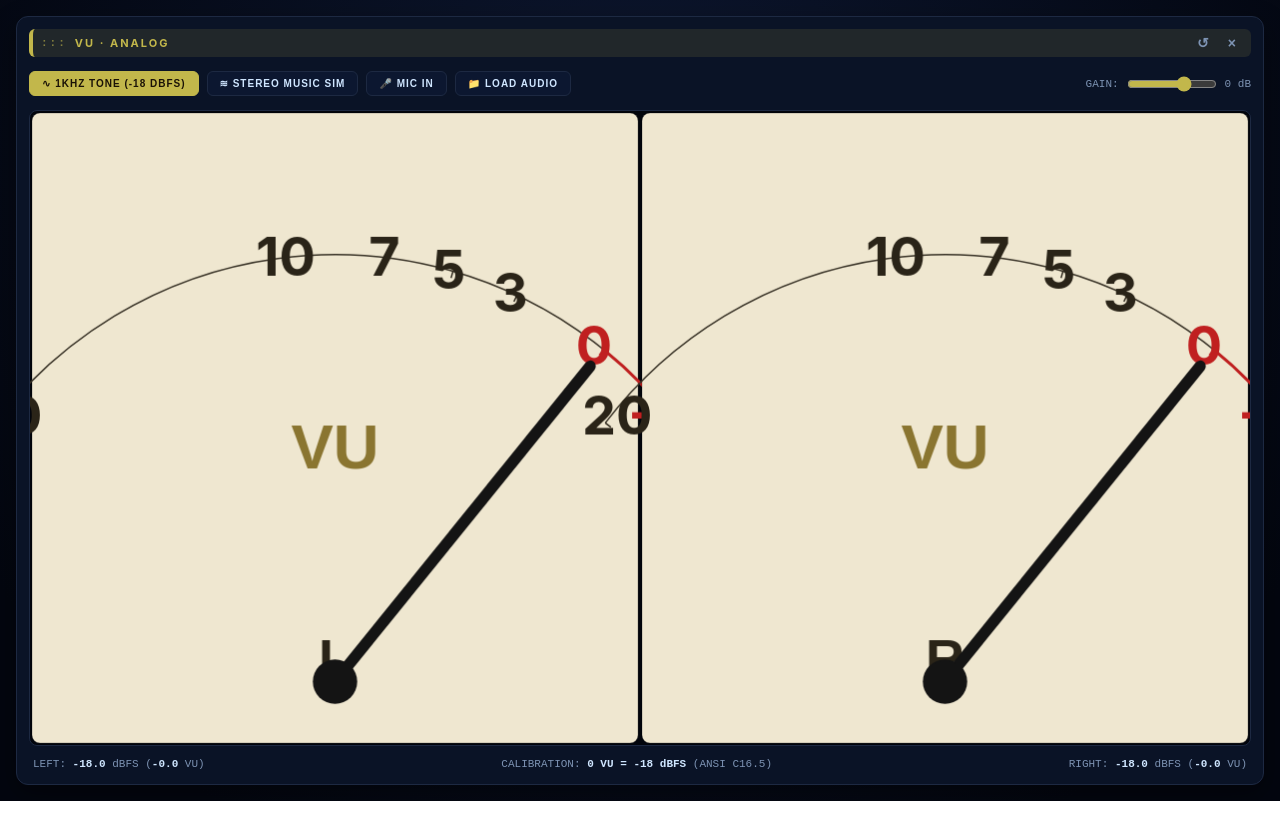
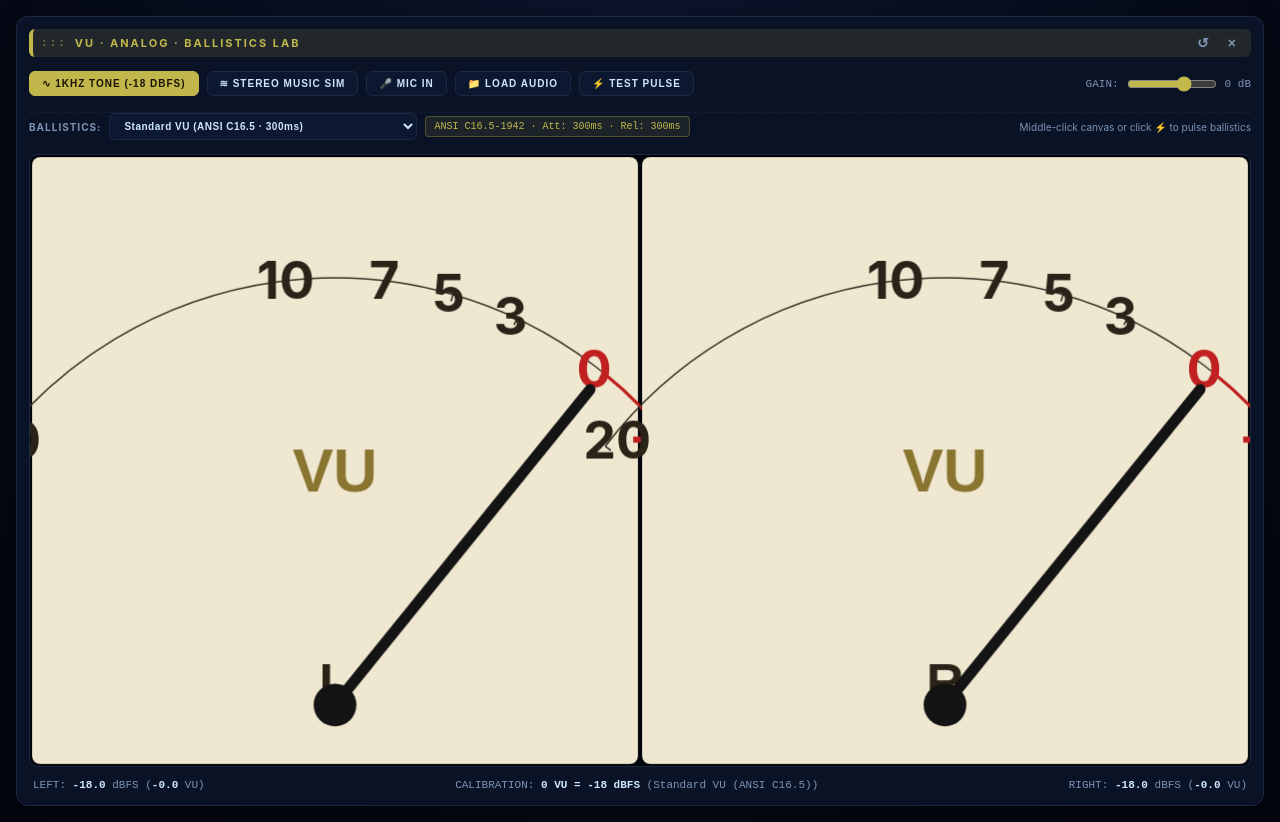
Before and after one commit to LikeDotAudio/APK.softapp.TEST.AUDIO.VuAnalog, a website with bundled scripts: page index.html in a window 1280 px wide. Before the commit the page ends 801 px from the top, so only its background shows below. Built offline with nearby package versions, Linux system fonts and the light colour scheme.

Commit message:
feat(ballistics): integrate GUI needle meter ballistics library & dynamic engine into TEST.AUDIO.VuAnalog

```diff
--- a/index.html
+++ b/index.html
@@ -112,6 +112,43 @@
     }
     input[type="file"] { display: none; }
 
+    select {
+      font: bold 10px sans-serif;
+      letter-spacing: 0.5px;
+      padding: 6px 10px;
+      border-radius: 6px;
+      border: 1px solid var(--edge);
+      background: #0c1730;
+      color: var(--text);
+      cursor: pointer;
+      outline: none;
+      transition: border-color 0.15s ease;
+    }
+    select:hover, select:focus {
+      border-color: var(--hc);
+    }
+
+    .bal-group {
+      display: flex;
+      align-items: center;
+      gap: 8px;
+      font-size: 10px;
+      font-weight: 700;
+      color: var(--dim);
+      letter-spacing: 1px;
+      text-transform: uppercase;
+    }
+    .bal-badge {
+      font-size: 10px;
+      font-family: monospace;
+      color: var(--hc);
+      background: rgba(194, 183, 75, 0.1);
+      border: 1px solid rgba(194, 183, 75, 0.3);
+      padding: 4px 8px;
+      border-radius: 4px;
+      white-space: nowrap;
+    }
+
     .ctrl-group {
       display: flex;
       align-items: center;
@@ -138,6 +175,7 @@
       display: flex;
       align-items: center;
       justify-content: center;
+      cursor: crosshair;
     }
     canvas {
       width: 100%;
@@ -149,10 +187,13 @@
     .readout {
       display: flex;
       justify-content: space-between;
+      align-items: center;
       font-family: monospace;
       font-size: 11px;
       color: var(--dim);
       padding: 2px 4px;
+      flex-wrap: wrap;
+      gap: 8px;
     }
     .readout b { color: var(--text); }
   </style>
@@ -161,13 +202,14 @@
 
   <div class="card-wrap">
     <div class="card-header">
-      <div class="card-title">VU · ANALOG</div>
+      <div class="card-title">VU · ANALOG · BALLISTICS LAB</div>
       <div class="header-btns">
         <button class="btn-icon" title="Reset Meter" id="btnReset">↺</button>
         <button class="btn-icon" title="Close" id="btnClose">×</button>
       </div>
     </div>
 
+    <!-- Source Controls Toolbar -->
     <div class="toolbar">
       <button id="btnTone" class="on">∿ 1kHz Tone (-18 dBFS)</button>
       <button id="btnMod">≋ Stereo Music Sim</button>
@@ -176,6 +218,7 @@
         📁 Load Audio
         <input type="file" id="fileIn" accept="audio/*,video/*">
       </label>
+      <button id="btnPulse" title="Trigger transient test pulse to observe needle ballistics">⚡ Test Pulse</button>
 
       <div class="ctrl-group">
         <span>GAIN:</span>
@@ -184,13 +227,46 @@
       </div>
     </div>
 
-    <div class="meter-box">
+    <!-- Ballistics Library Selector Toolbar -->
+    <div class="toolbar" style="padding-top: 0; border-top: 1px dashed rgba(29, 41, 66, 0.6); margin-top: 2px;">
+      <div class="bal-group">
+        <span>BALLISTICS:</span>
+        <select id="balSelect">
+          <optgroup label="Averaging &amp; Loudness Standards">
+            <option value="standard_vu" selected>Standard VU (ANSI C16.5 · 300ms)</option>
+            <option value="rms_calculated">RMS Calculated (300ms window)</option>
+            <option value="lufs_momentary">LUFS Momentary (400ms window)</option>
+            <option value="lufs_shortterm">LUFS Short-Term (3s window)</option>
+          </optgroup>
+          <optgroup label="Quasi-Peak (Protection)">
+            <option value="ppm_type_1">PPM Type I (DIN 45406 · 10ms / 1.5s)</option>
+            <option value="ppm_type_2">PPM Type II (BBC BS 4297 · 10ms / 2.8s)</option>
+            <option value="true_peak">True Peak dBTP (ITU-R BS.1770 · 2s Hold)</option>
+          </optgroup>
+          <optgroup label="Console &amp; Physical Profiles">
+            <option value="console_med">Console Standard (200ms / 800ms / 500ms Hold)</option>
+            <option value="fast_response">Fast Response (50ms / 200ms)</option>
+            <option value="slow_response">Slow Response (500ms / 2s)</option>
+            <option value="super_slow">Super Slow Vintage (1s / 4s)</option>
+            <option value="peak_hold_3s">Peak Hold (3s Hold / 10s Decay)</option>
+            <option value="master_console">Master Console Bank (300ms / 1.5s)</option>
+            <option value="compressor_gr">Compressor Gain Reduction (10ms / 100ms)</option>
+          </optgroup>
+        </select>
+      </div>
+      <span id="balBadge" class="bal-badge">ANSI C16.5 · Att: 300ms · Rel: 300ms</span>
+      <span style="font-size: 10px; color: var(--dim); margin-left: auto;">Middle-click canvas or click ⚡ to pulse ballistics</span>
+    </div>
+
+    <!-- Meter Canvas Container -->
+    <div class="meter-box" title="Middle-click to fire a ballistic test pulse">
       <canvas id="vuCanvas"></canvas>
     </div>
 
+    <!-- Telemetry Readout Footer -->
     <div class="readout">
       <span>LEFT: <b id="valL">-18.0</b> dBFS (<b id="vuL">0.0</b> VU)</span>
-      <span>CALIBRATION: <b>0 VU = -18 dBFS</b> (ANSI C16.5)</span>
+      <span id="calibText">CALIBRATION: <b>0 VU = -18 dBFS</b> (ANSI C16.5)</span>
       <span>RIGHT: <b id="valR">-18.0</b> dBFS (<b id="vuR">0.0</b> VU)</span>
     </div>
   </div>
--- a/js/app.js
+++ b/js/app.js
@@ -1,5 +1,8 @@
 // TEST.AUDIO.VuAnalog — Standalone Analog Moving-Coil VU Meter
-// Conforms to ANSI C16.5 ballistic response (-20 to +3 VU, 0 VU = -18 dBFS).
+// Conforms to ANSI C16.5, DIN 45406, BS 4297, ITU-R BS.1770, and Console ballistic profiles.
+// Sourced from APK.audio GUI Frames sample library (5_Samples/2_Metering/1_Needle)
+
+import { BALLISTICS_LIBRARY, BallisticsEngine } from './ballistics.js';
 
 const canvas = document.getElementById('vuCanvas');
 const ctx = canvas.getContext('2d');
@@ -10,10 +13,41 @@ const vuR = document.getElementById('vuR');
 const btnTone = document.getElementById('btnTone');
 const btnMod = document.getElementById('btnMod');
 const btnMic = document.getElementById('btnMic');
+const btnPulse = document.getElementById('btnPulse');
 const fileIn = document.getElementById('fileIn');
 const gainSlider = document.getElementById('gainSlider');
 const gainVal = document.getElementById('gainVal');
 const btnReset = document.getElementById('btnReset');
+const balSelect = document.getElementById('balSelect');
+const balBadge = document.getElementById('balBadge');
+const calibText = document.getElementById('calibText');
+
+// ── Ballistics Engines ──
+let currentPreset = BALLISTICS_LIBRARY.standard_vu;
+const engineL = new BallisticsEngine(currentPreset);
+const engineR = new BallisticsEngine(currentPreset);
+
+function updateBallisticsBadge(preset) {
+  if (balBadge) {
+    const holdStr = preset.hold_time ? ` · Hold: ${preset.hold_time}ms` : '';
+    balBadge.textContent = `${preset.standard} · Att: ${preset.attack_ms}ms · Rel: ${preset.release_ms}ms${holdStr}`;
+    balBadge.title = preset.notes;
+  }
+  if (calibText) {
+    calibText.innerHTML = `CALIBRATION: <b>0 VU = -18 dBFS</b> (${preset.name})`;
+  }
+}
+
+if (balSelect) {
+  balSelect.addEventListener('change', () => {
+    const key = balSelect.value;
+    const preset = BALLISTICS_LIBRARY[key] || BALLISTICS_LIBRARY.standard_vu;
+    currentPreset = preset;
+    engineL.configure(preset);
+    engineR.configure(preset);
+    updateBallisticsBadge(preset);
+  });
+}
 
 // ── Palette Constants (from SPOG domain/palette.ts) ──
 const PAL = {
@@ -33,7 +67,7 @@ function alpha(hex, a) {
   return `rgba(${r},${g},${b},${a})`;
 }
 
-// ── Drawing Engine (matching SPOG scopes-audio.ts) ──
+// ── Drawing Engine (matching SPOG scopes-audio.ts & libControl/metering) ──
 const VU_LO = -20, VU_HI = 3;
 const VU_MARKS = [
   [-20, '20'], [-10, '10'], [-7, '7'], [-5, '5'], [-3, '3'], [0, '0'], [3, '+3']
@@ -183,7 +217,6 @@ function setMusicSim() {
 
   osc1.frequency.value = 220; // A3 bass
   osc2.frequency.value = 440; // A4 lead
-  const merger = audioCtx.createChannelMerger(2);
 
   const subGain = audioCtx.createGain();
   subGain.gain.value = 0.15;
@@ -248,6 +281,41 @@ fileIn.addEventListener('change', async (e) => {
   updateToolbar('file');
 });
 
+// ── Transient Pulse Testing (matches FieldComponent ballistics test) ──
+let pulseUntil = 0;
+let pulseDb = -6.0;
+
+function triggerPulse(targetDb = -6.0) {
+  initAudio();
+  pulseUntil = performance.now() + 150;
+  pulseDb = targetDb;
+
+  if (audioCtx && masterGain) {
+    const osc = audioCtx.createOscillator();
+    const pGain = audioCtx.createGain();
+    pGain.gain.value = Math.pow(10, targetDb / 20);
+    osc.type = 'triangle';
+    osc.frequency.value = 800;
+    osc.connect(pGain);
+    pGain.connect(masterGain);
+    const now = audioCtx.currentTime;
+    osc.start(now);
+    osc.stop(now + 0.15);
+  }
+}
+
+if (btnPulse) {
+  btnPulse.addEventListener('click', () => triggerPulse(-6.0));
+}
+
+// Middle-click (or click) on canvas to test needle ballistics
+canvas.addEventListener('mousedown', (e) => {
+  if (e.button === 1 || e.altKey || e.shiftKey) {
+    e.preventDefault();
+    triggerPulse(-6.0);
+  }
+});
+
 function updateToolbar(active) {
   btnTone.classList.toggle('on', active === 'tone');
   btnMod.classList.toggle('on', active === 'mod');
@@ -267,8 +335,8 @@ gainSlider.addEventListener('input', () => {
 });
 
 btnReset.addEventListener('click', () => {
-  smoothL = -60;
-  smoothR = -60;
+  engineL.reset();
+  engineR.reset();
   gainSlider.value = 0;
   gainVal.textContent = '0 dB';
   if (masterGain) masterGain.gain.value = 1.0;
@@ -276,8 +344,6 @@ btnReset.addEventListener('click', () => {
 });
 
 // ── Ballistics & Render Loop ──
-let smoothL = -60;
-let smoothR = -60;
 const bufL = new Float32Array(512);
 const bufR = new Float32Array(512);
 
@@ -317,11 +383,15 @@ function loop(now) {
     rawDbR = -18.0;
   }
 
-  // ANSI C16.5 VU meter ballistics smoothing:
-  // Rise/fall time constant tau ≈ 0.3s (300 ms)
-  const alphaFactor = 1 - Math.exp(-dt / 0.15); // tuned for smooth 300ms rise
-  smoothL += (rawDbL - smoothL) * alphaFactor;
-  smoothR += (rawDbR - smoothR) * alphaFactor;
+  // Inject test pulse if active
+  if (now < pulseUntil) {
+    rawDbL = Math.max(rawDbL, pulseDb);
+    rawDbR = Math.max(rawDbR, pulseDb);
+  }
+
+  // Process ballistics through library engine
+  const smoothL = engineL.update(rawDbL, dt, now);
+  const smoothR = engineR.update(rawDbR, dt, now);
 
   drawVUpair(canvas, smoothL, smoothR);
 
@@ -341,4 +411,7 @@ window.addEventListener('pointerdown', () => {
   if (!audioCtx) setTone();
 }, { once: true });
 
+// Initialize badge with default preset
+updateBallisticsBadge(currentPreset);
+
 requestAnimationFrame(loop);
--- /dev/null
+++ b/js/ballistics.js
@@ -0,0 +1,281 @@
+// js/ballistics.js — Ballistics Engine & Preset Library for TEST.AUDIO.VuAnalog
+// Sourced from the APK.audio GUI Frames sample library (5_Samples/2_Metering/1_Needle)
+// Conforms to ANSI C16.5, DIN 45406, BS 4297, ITU-R BS.1770, and Console profiles.
+
+export const BALLISTICS_LIBRARY = {
+  // ── I. Averaging & Loudness Standards ──
+  standard_vu: {
+    id: 'standard_vu',
+    name: 'Standard VU (ANSI C16.5)',
+    category: 'Averaging / Loudness',
+    standard: 'ANSI C16.5-1942',
+    attack_ms: 300,
+    release_ms: 300,
+    dwell_time: 300,
+    hold_time: 0,
+    resting_point: -20.0,
+    notes: "ANSI C16.5-1942. Philosophy: Approximates 'perceived loudness'. 0 VU = +4 dBu (-18 dBFS). 300ms attack/decay, 1-1.5% overshoot.",
+    source: '5_Samples/2_Metering/1_Needle/0_REF/reference_meters.json'
+  },
+  rms_calculated: {
+    id: 'rms_calculated',
+    name: 'RMS (Calculated)',
+    category: 'Averaging / Loudness',
+    standard: 'AES-17 / RMS Power',
+    attack_ms: 300,
+    release_ms: 300,
+    dwell_time: 300,
+    hold_time: 0,
+    resting_point: -20.0,
+    notes: 'Mathematical calculation of average power over time. Ballistics: Variable windowing.',
+    source: '5_Samples/2_Metering/1_Needle/0_REF/reference_meters.json'
+  },
+  lufs_momentary: {
+    id: 'lufs_momentary',
+    name: 'LUFS Momentary (400ms)',
+    category: 'Loudness',
+    standard: 'ITU-R BS.1770-4 / EBU R128',
+    attack_ms: 400,
+    release_ms: 400,
+    dwell_time: 400,
+    hold_time: 0,
+    resting_point: -36.0,
+    notes: 'ITU-R BS.1770-4. Sliding 400ms window perceived loudness calculation.',
+    source: '5_Samples/2_Metering/1_Needle/0_REF/reference_meters.json'
+  },
+  lufs_shortterm: {
+    id: 'lufs_shortterm',
+    name: 'LUFS Short-Term (3s)',
+    category: 'Loudness',
+    standard: 'ITU-R BS.1770-4 / EBU R128',
+    attack_ms: 3000,
+    release_ms: 3000,
+    dwell_time: 1000,
+    hold_time: 0,
+    resting_point: -36.0,
+    notes: 'ITU-R BS.1770-4. Sliding 3s window K-weighted average.',
+    source: '5_Samples/2_Metering/1_Needle/0_REF/reference_meters.json'
+  },
+
+  // ── II. Quasi-Peak & Protection Meters ──
+  ppm_type_1: {
+    id: 'ppm_type_1',
+    name: 'PPM Type I (DIN 45406)',
+    category: 'Quasi-Peak (Protection)',
+    standard: 'DIN 45406 / IEC 60268-10 I',
+    attack_ms: 10,
+    release_ms: 1500,
+    dwell_time: 500,
+    hold_time: 0,
+    resting_point: -50.0,
+    notes: 'DIN 45406. Catches fast peaks to prevent overload. 10ms attack, 1.5s decay (-20dB).',
+    source: '5_Samples/2_Metering/1_Needle/0_REF/reference_meters.json'
+  },
+  ppm_type_2: {
+    id: 'ppm_type_2',
+    name: 'PPM Type II (BBC BS 4297)',
+    category: 'Quasi-Peak (Protection)',
+    standard: 'BS 4297 / IEC 60268-10 II',
+    attack_ms: 10,
+    release_ms: 2800,
+    dwell_time: 1000,
+    hold_time: 0,
+    resting_point: -50.0,
+    notes: 'BS 4297. Reduces operator eye fatigue. 10ms attack, 2.8s decay (-24dB).',
+    source: '5_Samples/2_Metering/1_Needle/0_REF/reference_meters.json'
+  },
+  true_peak: {
+    id: 'true_peak',
+    name: 'True Peak (dBTP / ITU-R BS.1770)',
+    category: 'Digital Peak',
+    standard: 'ITU-R BS.1770',
+    attack_ms: 1, // virtually instantaneous
+    release_ms: 5000,
+    dwell_time: 1000,
+    hold_time: 2000,
+    resting_point: -60.0,
+    notes: "ITU-R BS.1770. 'God View'. 4x Oversampling peak hold. Instant attack, 2s peak hold decay.",
+    source: '5_Samples/2_Metering/1_Needle/0_REF/reference_meters.json'
+  },
+
+  // ── III. Studio Console Profiles ──
+  console_med: {
+    id: 'console_med',
+    name: 'Console Standard (Hold 500ms)',
+    category: 'Console Profiles',
+    standard: 'Broadcast Console',
+    attack_ms: 200,
+    release_ms: 800,
+    dwell_time: 400,
+    hold_time: 500,
+    resting_point: -20.0,
+    notes: 'Standard smooth console ballistics with 500ms peak hold retention.',
+    source: '5_Samples/2_Metering/1_Needle/1_needle_vu_meter/needle_vu_meter.json'
+  },
+  fast_response: {
+    id: 'fast_response',
+    name: 'Fast Response (Snappy)',
+    category: 'Console Profiles',
+    standard: 'Peak Reading',
+    attack_ms: 50,
+    release_ms: 200,
+    dwell_time: 50,
+    hold_time: 100,
+    resting_point: -20.0,
+    notes: 'Snappy peak-reading style for monitoring rapid percussive transients.',
+    source: '5_Samples/2_Metering/1_Needle/1_more_needle_vu_meters/more_needle_vu_meters.json'
+  },
+  slow_response: {
+    id: 'slow_response',
+    name: 'Slow Response (Damped)',
+    category: 'Console Profiles',
+    standard: 'Damped Meter',
+    attack_ms: 500,
+    release_ms: 2000,
+    dwell_time: 1000,
+    hold_time: 0,
+    resting_point: -20.0,
+    notes: 'Heavy, damped needle feel for smoothing erratic or dense material.',
+    source: '5_Samples/2_Metering/1_Needle/1_needle_vu_meter/needle_vu_meter.json'
+  },
+  super_slow: {
+    id: 'super_slow',
+    name: 'Super Slow (Vintage Drift)',
+    category: 'Console Profiles',
+    standard: 'Vintage Mechanical',
+    attack_ms: 1000,
+    release_ms: 4000,
+    dwell_time: 2000,
+    hold_time: 0,
+    resting_point: -20.0,
+    notes: 'Very heavy needle movement, simulating massive mechanical galvanometer drift.',
+    source: '5_Samples/2_Metering/1_Needle/1_needle_vu_meter/needle_vu_meter.json'
+  },
+  peak_hold_3s: {
+    id: 'peak_hold_3s',
+    name: 'Peak Hold (3s Hold / 10s Decay)',
+    category: 'Peak Capture',
+    standard: 'Peak Capture',
+    attack_ms: 50,
+    release_ms: 10000,
+    dwell_time: 100,
+    hold_time: 3000,
+    resting_point: -20.0,
+    notes: 'Long-retention peak-level capture with 3-second hold and glacial decay.',
+    source: '5_Samples/2_Metering/1_Needle/1_more_needle_vu_meters/more_needle_vu_meters.json'
+  },
+  master_console: {
+    id: 'master_console',
+    name: 'Master Console Bank (Hold 200ms)',
+    category: 'Console Profiles',
+    standard: 'Master Bus Console',
+    attack_ms: 300,
+    release_ms: 1500,
+    dwell_time: 600,
+    hold_time: 200,
+    resting_point: -30.0,
+    notes: 'Master left/right console monitoring profile with 200ms retention.',
+    source: '5_Samples/2_Metering/1_Needle/1_huge_needle_vu_meters/huge_needle_vu_meters.json'
+  },
+  compressor_gr: {
+    id: 'compressor_gr',
+    name: 'Compressor Gain Reduction',
+    category: 'Dynamics GR',
+    standard: 'Gain Reduction',
+    attack_ms: 10,
+    release_ms: 100,
+    dwell_time: 0,
+    hold_time: 0,
+    resting_point: 0.0,
+    notes: 'Compressor-style ultra-fast gain reduction ballistics.',
+    source: '5_Samples/2_Metering/1_Needle/3_Stereo_needle_meters/Stereo_needle_meters.json'
+  }
+};
+
+/**
+ * BallisticsEngine — State machine simulating moving-coil physical needle dynamics.
+ * Supports attack rise time, dwell/hold duration, and exponential release decay.
+ */
+export class BallisticsEngine {
+  constructor(preset = BALLISTICS_LIBRARY.standard_vu) {
+    this.configure(preset);
+    this.current = this.resting_point;
+    this.peak = this.resting_point;
+    this.holdStart = 0;
+    this.isHolding = false;
+  }
+
+  configure(preset) {
+    this.preset = preset;
+    this.attack_ms = Number.isFinite(preset.attack_ms) ? preset.attack_ms : 300;
+    this.release_ms = Number.isFinite(preset.release_ms) ? preset.release_ms : 300;
+    this.dwell_time = Number.isFinite(preset.dwell_time) ? preset.dwell_time : 0;
+    this.hold_time = Number.isFinite(preset.hold_time) ? preset.hold_time : 0;
+    this.resting_point = Number.isFinite(preset.resting_point) ? preset.resting_point : -60.0;
+  }
+
+  reset() {
+    this.current = this.resting_point;
+    this.peak = this.resting_point;
+    this.holdStart = 0;
+    this.isHolding = false;
+  }
+
+  /**
+   * Update needle position for elapsed time dt (seconds) at current wall clock time now (ms).
+   * @param {number} rawDb - Input signal level in dBFS (typically -60 to 0 dBFS)
+   * @param {number} dt - Time delta since last update in seconds
+   * @param {number} nowMs - Current timestamp in milliseconds (e.g. performance.now())
+   * @returns {number} smoothedDb - Ballistic smoothed output in dBFS
+   */
+  update(rawDb, dt, nowMs = performance.now()) {
+    const minFloor = this.resting_point;
+    const target = Math.max(minFloor, rawDb);
+
+    if (target > this.current) {
+      // ── Attack Phase: Signal is rising ──
+      this.isHolding = false;
+      this.peak = Math.max(this.peak, target);
+
+      if (this.attack_ms <= 1) {
+        // Instant attack
+        this.current = target;
+      } else {
+        // Exponential attack smoothing: reaches ~95% in attack_ms
+        const tauAttack = (this.attack_ms / 1000) / 2.2;
+        const alpha = 1 - Math.exp(-dt / Math.max(0.001, tauAttack));
+        this.current += (target - this.current) * alpha;
+      }
+
+      // If we reach near the target, initiate hold timer
+      if (Math.abs(target - this.current) < 0.2) {
+        this.holdStart = nowMs;
+        this.isHolding = (this.hold_time > 0 || this.dwell_time > 0);
+      }
+    } else {
+      // ── Falling / Decay Phase: Signal is below current needle ──
+      const holdDuration = Math.max(this.hold_time, this.dwell_time);
+
+      if (this.isHolding && (nowMs - this.holdStart < holdDuration)) {
+        // Holding peak: needle stays at current position
+        return this.current;
+      }
+
+      this.isHolding = false;
+      this.peak = Math.max(target, this.resting_point);
+
+      if (this.release_ms <= 1) {
+        this.current = target;
+      } else {
+        // Exponential decay smoothing: reaches ~95% decay in release_ms
+        const tauRelease = (this.release_ms / 1000) / 2.2;
+        const alpha = 1 - Math.exp(-dt / Math.max(0.001, tauRelease));
+        this.current += (target - this.current) * alpha;
+      }
+    }
+
+    // Keep within bounds
+    if (this.current < minFloor) this.current = minFloor;
+    return this.current;
+  }
+}
```
Also changed, not shown: Documentation/🧩Manual and Artifacts/ARCHITECTURE.md (+24 -2 lines), test/smoke.test.mjs (+66 -0 lines), README.md.
